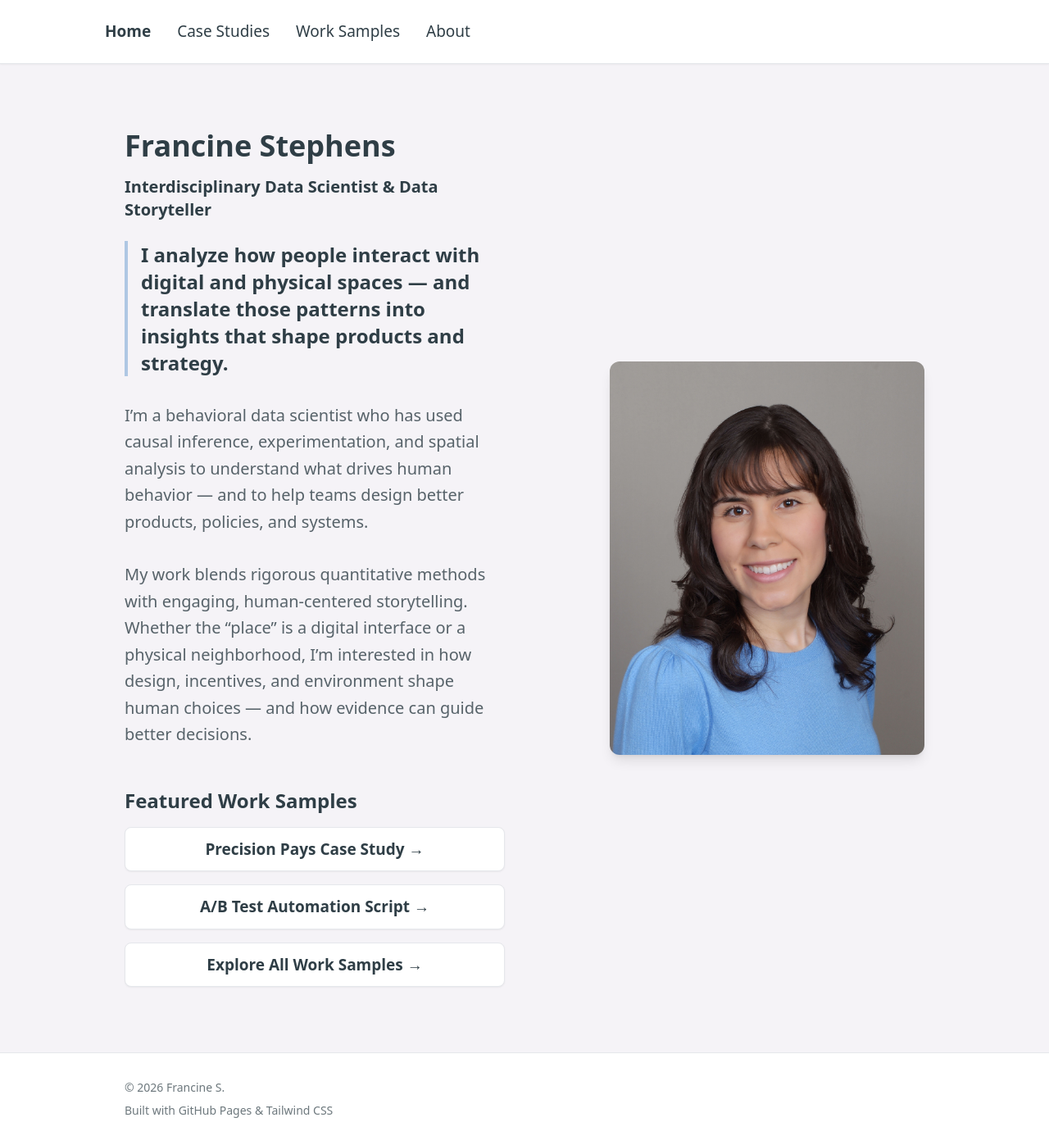
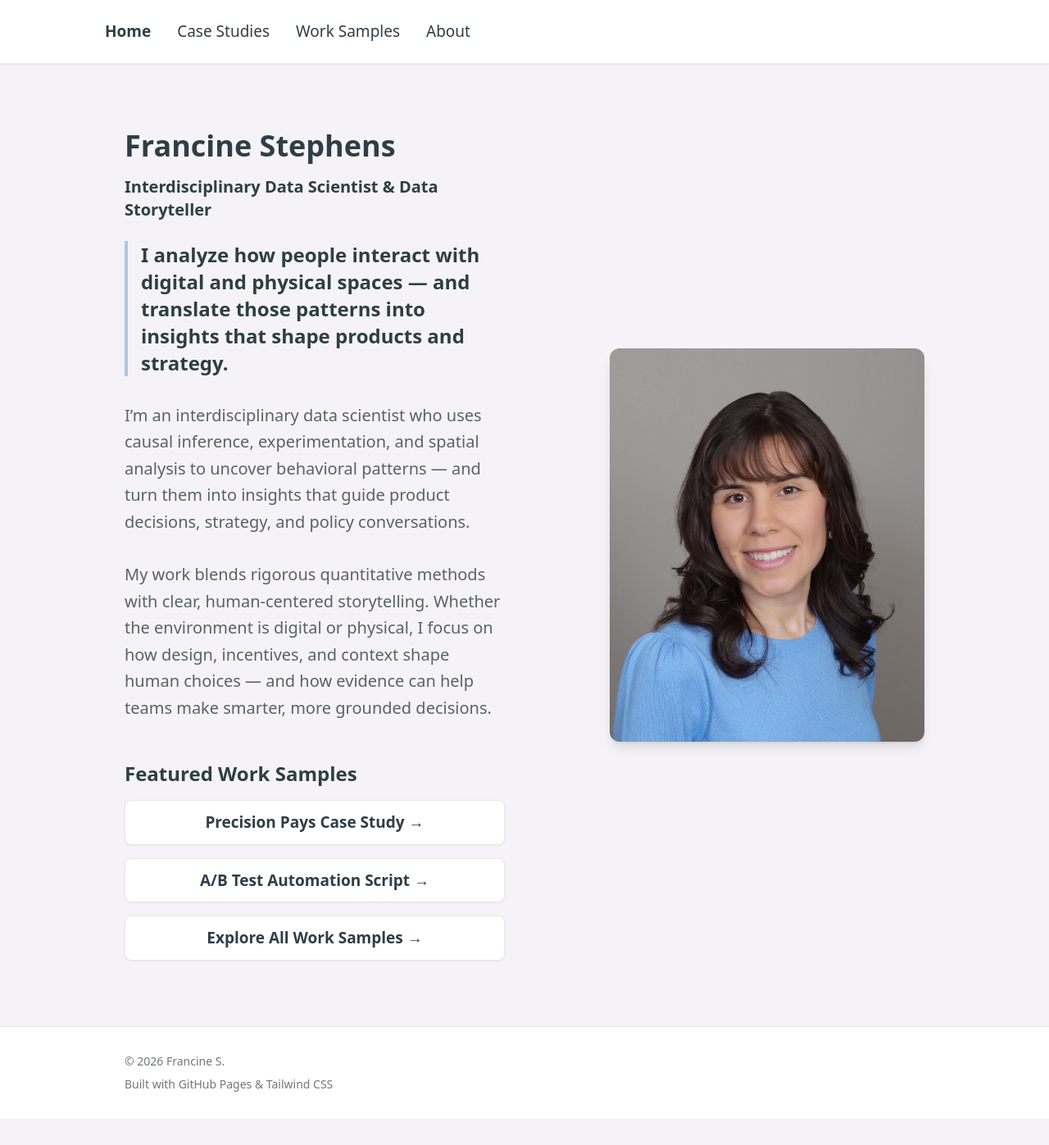
Before and after one commit to francine-i-stephens/francine-portfolio, a Jekyll site: the page index.html, which Jekyll copies as it is, in a window 1280 px wide. Shown: the whole page at 82% size. Built offline with Jekyll 4.4.1, drawn with Linux system fonts in a browser that asks for light colours; nearby versions of some CDN libraries; after the commit the page ends 1365 px from its top, so only the background shows below that.

Commit message:
Update index.html

```diff
--- a/index.html
+++ b/index.html
@@ -55,16 +55,14 @@
     </div>
 
       <p class="text-xl text-charcoal/80 leading-relaxed mb-8">
-        I’m a behavioral data scientist who has used causal inference, experimentation,
-        and spatial analysis to understand what drives human behavior — and to help teams design
-        better products, policies, and systems.
+        I’m an interdisciplinary data scientist who uses causal inference, experimentation,
+        and spatial analysis to uncover behavioral patterns — and turn them into insights that guide product decisions, strategy, and policy conversations.
       </p>
 
       <p class="text-xl text-charcoal/80 leading-relaxed mb-12">
-        My work blends rigorous quantitative methods with engaging, human-centered storytelling.
-        Whether the “place” is a digital interface or a physical neighborhood, I’m interested in
-        how design, incentives, and environment shape human choices — and how evidence can guide
-        better decisions.
+        My work blends rigorous quantitative methods with clear, human‑centered storytelling.
+        Whether the environment is digital or physical, I focus on how design, incentives, and
+        context shape human choices — and how evidence can help teams make smarter, more grounded decisions.
       </p>
 
       <!-- Featured Work Samples Header -->
```
